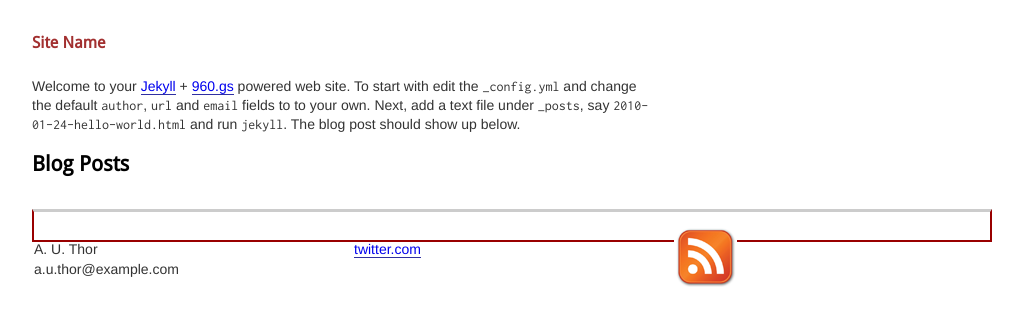
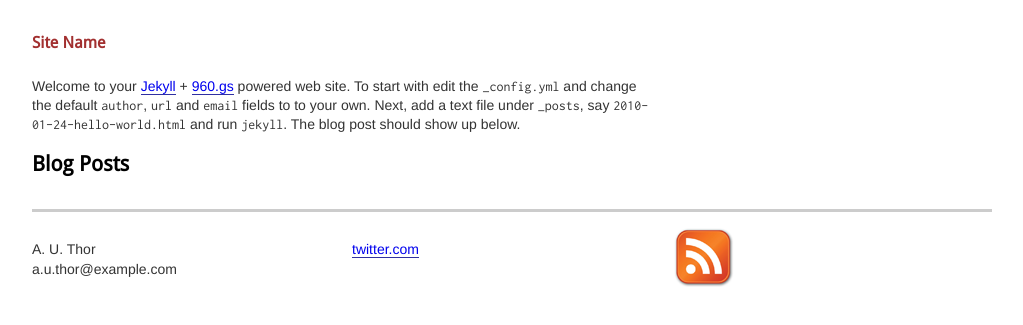
Before and after one commit to btbytes/jekyll_960, a Jekyll site: the page built from index.html, in a window 1280 px wide. Shown: the top 325 px of the page, without its empty margins (128-1151 px from the left). Built offline with Jekyll 4.4.1, drawn with Linux system fonts in a browser that asks for light colours; Markdown is read by kramdown in place of the engine named in the settings.

Commit message:
remove debug border

```diff
--- a/css/screen.css
+++ b/css/screen.css
@@ -88,6 +88,7 @@ pre,code
 
 header, footer
 {
+  display: block;
   padding: 1em 0;
 }
 
@@ -104,7 +105,6 @@ header h1 a, header h1 a:visited
 }
 
 footer{
-  border: solid 2px #900;
   margin-top:1em;
   border-top: solid 3px #ccc;
 }
```
